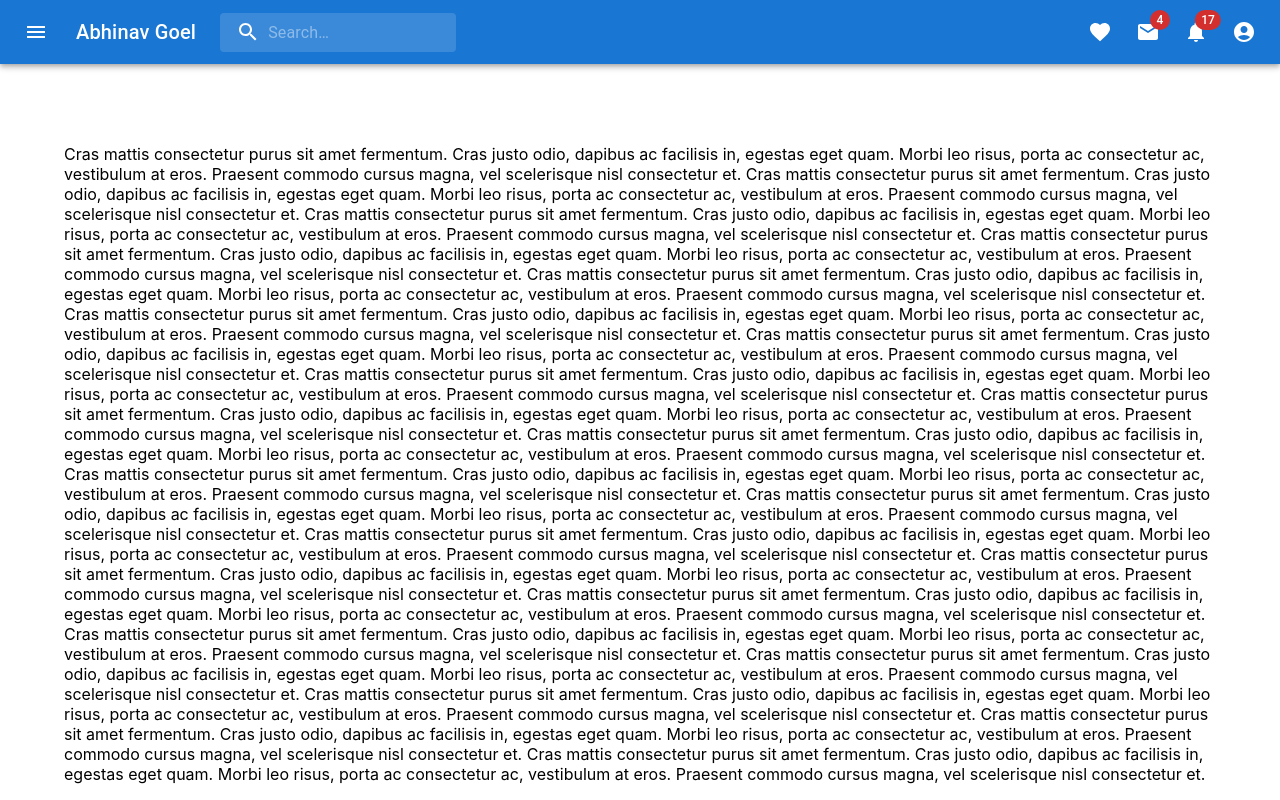
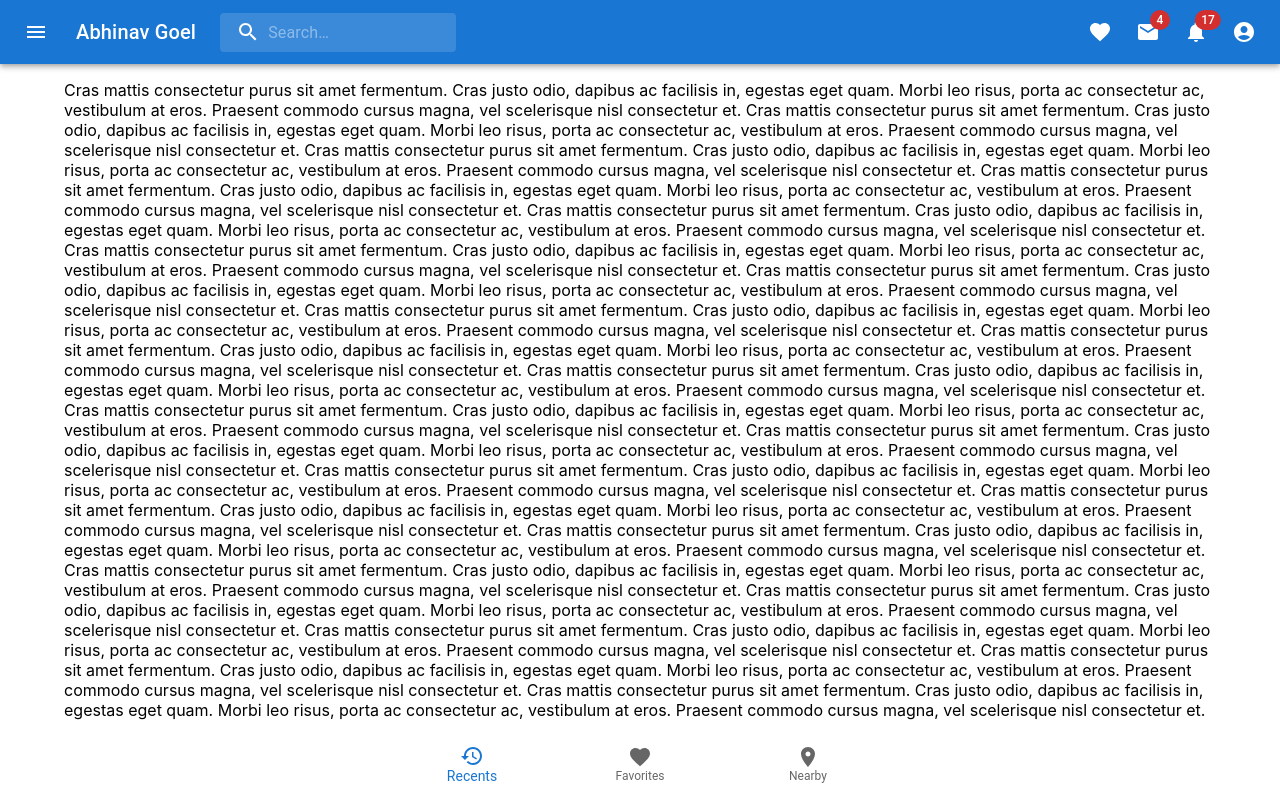
Before and after one commit to abhinavgo1000/openai-messenger-react-app, a React (Create React App) app: page / in a window 1280 px wide. Built offline with nearby package versions, Linux system fonts and the light colour scheme.

Commit message:
page footer configured

```diff
--- a/src/App.css
+++ b/src/App.css
@@ -1,38 +1,4 @@
-.App {
-  text-align: center;
+#back-to-top-anchor {
+  position: absolute;
+  padding: 0;
 }
-
-.App-logo {
-  height: 40vmin;
-  pointer-events: none;
-}
-
-@media (prefers-reduced-motion: no-preference) {
-  .App-logo {
-    animation: App-logo-spin infinite 20s linear;
-  }
-}
-
-.App-header {
-  background-color: #282c34;
-  min-height: 100vh;
-  display: flex;
-  flex-direction: column;
-  align-items: center;
-  justify-content: center;
-  font-size: calc(10px + 2vmin);
-  color: white;
-}
-
-.App-link {
-  color: #61dafb;
-}
-
-@keyframes App-logo-spin {
-  from {
-    transform: rotate(0deg);
-  }
-  to {
-    transform: rotate(360deg);
-  }
-}
--- a/src/App.js
+++ b/src/App.js
@@ -8,7 +8,9 @@
 import KeyboardArrowUpIcon from '@mui/icons-material/KeyboardArrowUp';
 
 import './App.css';
+
 import PageHeader from './components/PageHeader/PageHeader';
+import PageFooter from './components/PageFooter/PageFooter';
 
 function ScrollTop(props) {
   const { children, window } = props;
@@ -66,6 +68,7 @@
           <KeyboardArrowUpIcon />
         </Fab>
       </ScrollTop>
+      <PageFooter></PageFooter>
     </React.Fragment>
   );
 }
--- a/src/components/PageFooter/PageFooter.jsx
+++ b/src/components/PageFooter/PageFooter.jsx
@@ -1,5 +1,29 @@
+import * as React from 'react';
+import Box from '@mui/material/Box';
+import BottomNavigation from '@mui/material/BottomNavigation';
+import BottomNavigationAction from '@mui/material/BottomNavigationAction';
+import RestoreIcon from '@mui/icons-material/Restore';
+import FavoriteIcon from '@mui/icons-material/Favorite';
+import LocationOnIcon from '@mui/icons-material/LocationOn';
+
 import './PageFooter.css';
 
 export default function PageFooter() {
+    const [value, setValue] = React.useState(0);
 
+    return (
+        <Box sx={{ width: '100%' }}>
+            <BottomNavigation
+                showLabels
+                value={value}
+                onChange={(event, newValue) => {
+                    setValue(newValue);
+                }}
+            >
+                <BottomNavigationAction label="Recents" icon={<RestoreIcon />} />
+                <BottomNavigationAction label="Favorites" icon={<FavoriteIcon />} />
+                <BottomNavigationAction label="Nearby" icon={<LocationOnIcon />} />
+            </BottomNavigation>
+        </Box>
+    );
 }
```
